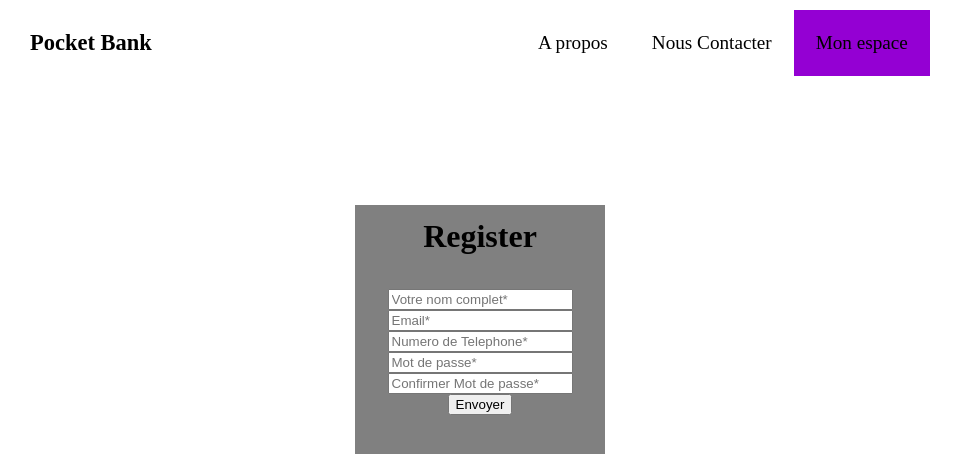
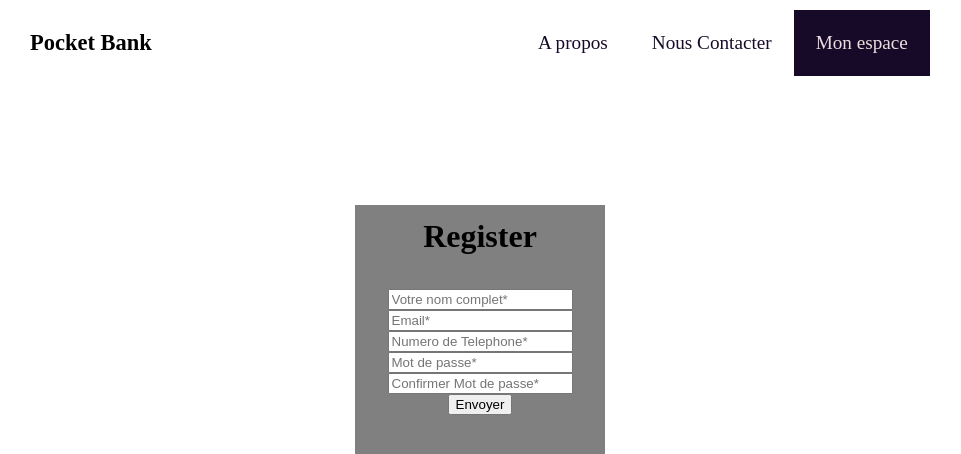
Before and after one commit to Adilina04/PHP, a PHP site: page /register.php in a window 1280 px wide. Shown: the top 454 px of the page, without its empty margins (160-1121 px from the left). Run offline with PHP 8.4, Linux system fonts and the light colour scheme.

Commit message:
header css update

```diff
--- a/src/templates/partials/header.php
+++ b/src/templates/partials/header.php
@@ -10,7 +10,7 @@
                     <a href="contact.php" class="hyperlink">Nous Contacter</a>
                 </div>
                 <div class="myspace container">
-                    <a href="myspace.php" class="hyperlink">Mon espace</a>
+                    <a href="myspace.php" class="hyperlinkB">Mon espace</a>
                 </div>
             </section>
         </nav>
--- a/www/assets/style.css
+++ b/www/assets/style.css
@@ -30,18 +30,29 @@ html{
 
 .hyperlink{
     text-decoration: none;
-    color: black;
+    color: rgb(23, 10, 40);
 }
+
+.hyperlinkB{
+    text-decoration: none;
+    color: rgba(248, 232, 232, 0.951);
+}
+
 .hyperlink:hover{
     border-bottom-style: solid;
-    border-color: darkviolet;
+    border-color: rgb(255,127,80);
+    padding-bottom: 5px;
+}
+.hyperlinkB:hover{
+    border-bottom-style: solid;
+    border-color: rgba(248, 232, 232, 0.951);
     padding-bottom: 5px;
 }
 .container{
     padding: 22px;
 }
 .container.myspace{
-    background-color: darkviolet;
+    background-color: rgb(23, 10, 40);
 }
 .regis_div{
     display:block;
@@ -62,5 +73,5 @@ html{
     padding-bottom: 5%;
 }
 .error-alert {
-    background-color: red;
+    background-color: rgb(255,127,80);
 }
```
